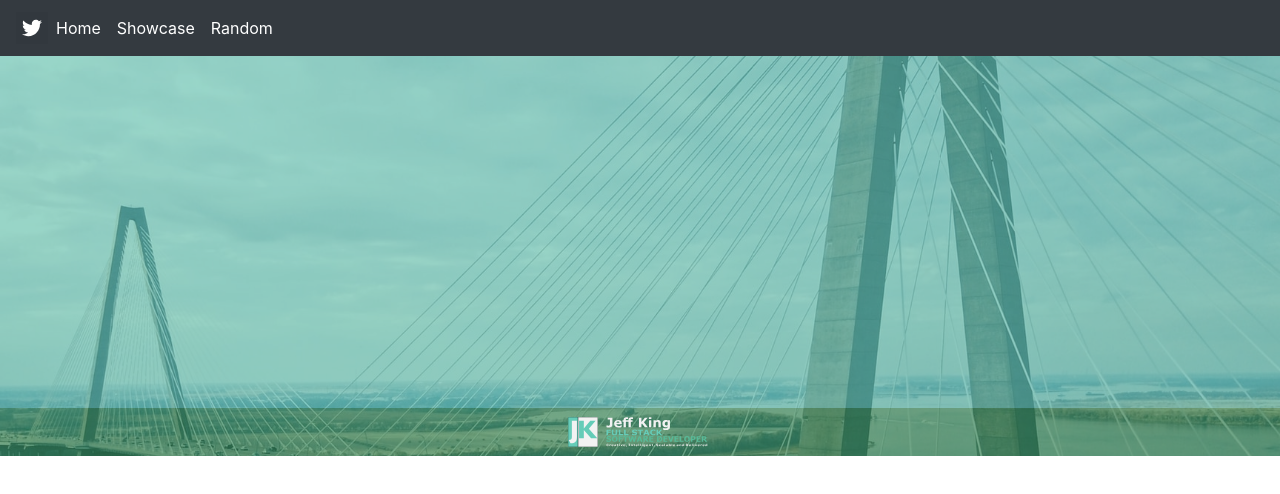
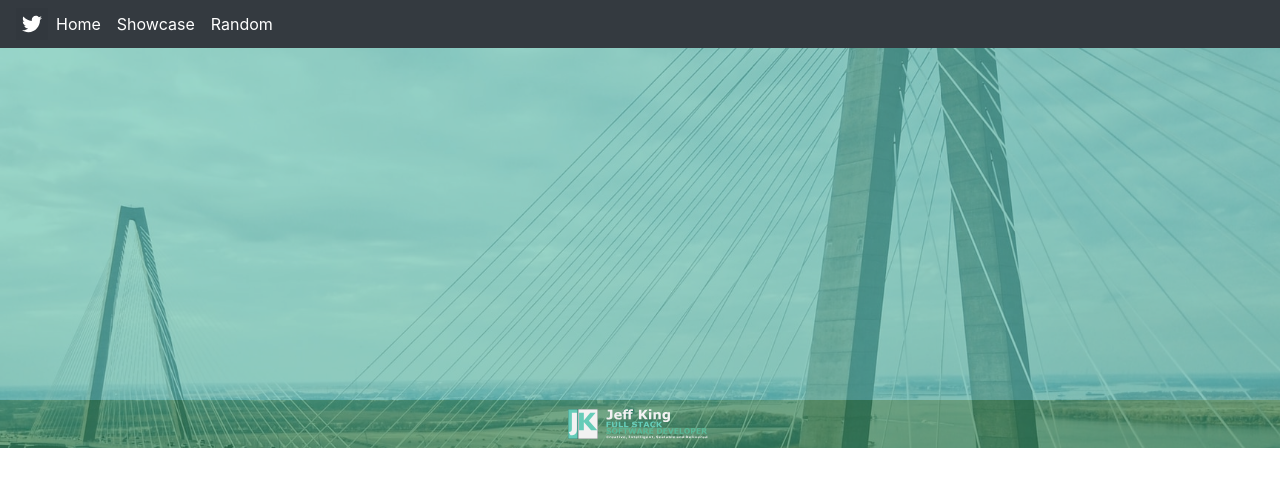
Before and after one commit to jazfunk/twitter-showcase-app, a React (Create React App) app: page / in a window 1280 px wide. Shown: the top 494 px of the page. Built offline with nearby package versions, Linux system fonts and the light colour scheme.

Commit message:
Adjusting NavBar

```diff
--- a/src/App.css
+++ b/src/App.css
@@ -2,6 +2,11 @@
   text-align: center;
   background: url('images/Twitter_Bridge.jpg') no-repeat center center fixed;
   background-size: cover;
+}
+
+.navbar-height {
+  height: 6vmin;
+  font-size: calc(8px + 1vmin);
 }
 
 .App-main {
--- a/src/AppNavigation.js
+++ b/src/AppNavigation.js
@@ -6,11 +6,11 @@ import TwitterLogo from "./images/Twitter_Logo_White.svg"
 class AppNavigation extends Component {
   render() {
     return (
-      <Navbar bg="dark" expands="lg">
+      <Navbar bg="dark" expands="lg" className="navbar-height">
       <img id="twitter-logo" src={TwitterLogo} alt="Twitter"></img>
         <Navbar.Toggle aria-controls="basic-navbar-nav" />
         <Navbar.Collapse id="basic-navbar-nav">
-          <Nav>
+          <Nav className="mr-auto">
             <NavLink className="d-inline p-2 bg-dark text-white text-decoration-none" to="/home">
               Home
             </NavLink>
```
